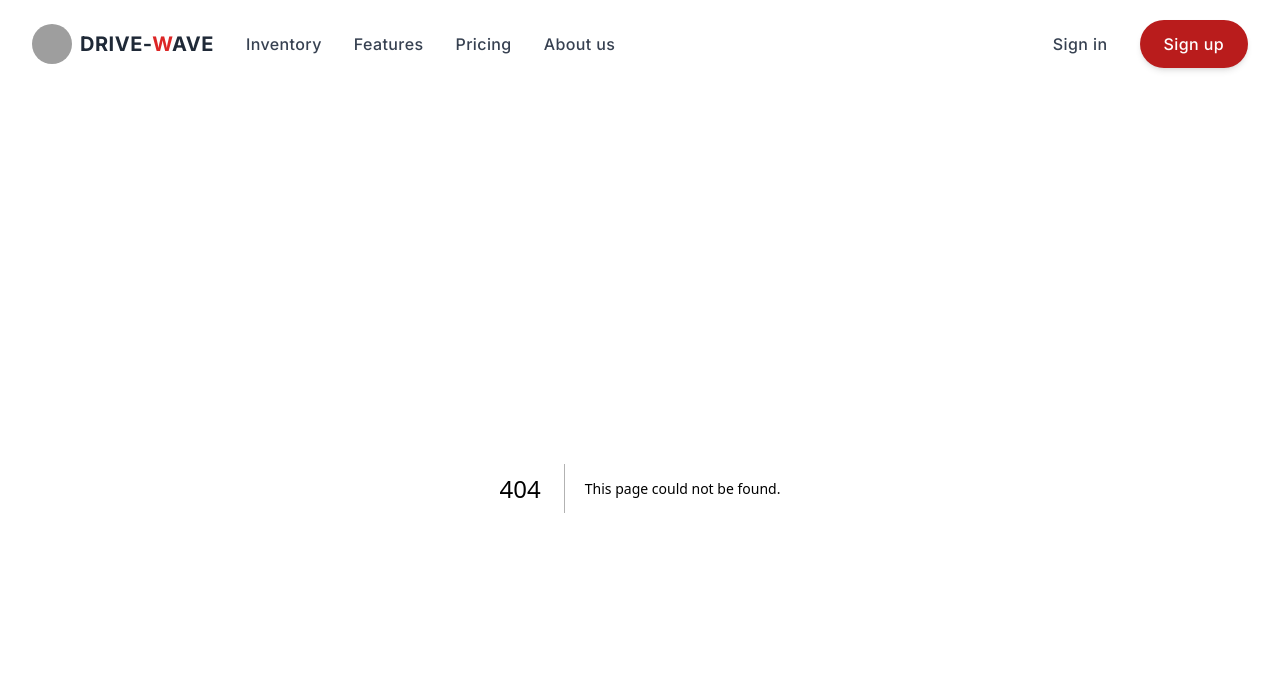
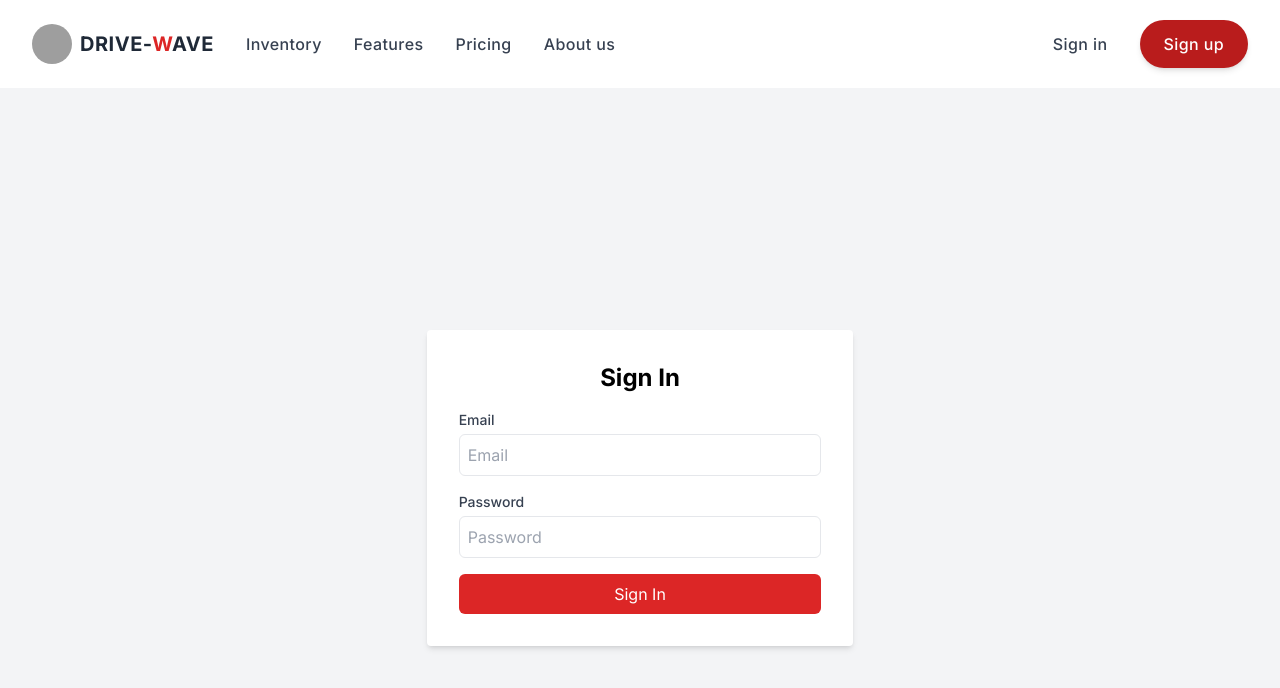
Before and after one commit to ashikul-repliq/demo-project-drive-wave, a Next.js app: page /sign-in in a window 1280 px wide. Before the commit this address had no page. Shown: the top 688 px of the page. Built offline with nearby package versions, Linux system fonts and the light colour scheme; grey boxes are pictures that could not be loaded.

Commit message:
sign-in-form-half-done

```diff
--- /dev/null
+++ b/app/sign-in/page.jsx
@@ -0,0 +1,59 @@
+'use client';
+
+import React from 'react';
+import { Formik, Form, Field, ErrorMessage } from 'formik';
+// import * as Yup from 'yup';
+
+const page = () => {
+  const initialValues = {
+
+    email: '',
+    password: '',
+
+  };
+
+//   const validationSchema = Yup.object({
+//     name: Yup.string().required('Name is Required'),
+//     email: Yup.string().email('Invalid email format').required('Email is Required'),
+//     password: Yup.string().required('Password is Required').min(6, 'Password must be at least 6 characters'),
+//     confirmPassword: Yup.string()
+//       .oneOf([Yup.ref('password'), null], 'Confirm password  must match Passwords ')
+//       .required('confirm password is Required'),
+//   });
+
+  const handleSubmit = (values, { resetForm }) => {
+    // You can handle the form submission here
+    console.log(values);
+    resetForm();
+  };
+
+  return (
+    <div className="min-h-screen flex items-center justify-center bg-gray-100">
+      <div className="bg-white p-8 rounded shadow-md w-full md:w-1/2 lg:w-1/3">
+        <h2 className="text-2xl font-bold flex items-center justify-center mb-4">Sign In</h2>
+        <Formik initialValues={initialValues}  onSubmit={handleSubmit}>
+          <Form>
+
+            <div className="mb-4">
+              <label htmlFor="email" className="block text-sm font-medium text-gray-700">Email</label>
+              <Field type="email" id="email" placeholder = 'Email' name="email" className="mt-1 p-2 w-full border rounded-md" />
+              <ErrorMessage name="email" component="div" className="text-red-500 text-sm mt-1" />
+            </div>
+            <div className="mb-4">
+              <label htmlFor="password" className="block text-sm font-medium text-gray-700">Password</label>
+              <Field type="password" id="password" name="password" placeholder = 'Password' className="mt-1 p-2 w-full border rounded-md" />
+              <ErrorMessage name="password" component="div" className="text-red-500 text-sm mt-1" />
+            </div>
+
+
+               <button type="submit" className="text-white p-2 rounded-md w-full bg-red-600 hover:bg-black ">Sign In</button>
+
+
+          </Form>
+        </Formik>
+      </div>
+    </div>
+  );
+};
+
+export default page;
--- a/app/sign-up/page.jsx
+++ b/app/sign-up/page.jsx
@@ -35,22 +35,22 @@ const page = () => {
           <Form>
             <div className="mb-4">
               <label htmlFor="name" className="block text-sm font-medium text-gray-700">Name</label>
-              <Field type="text" id="name" name="name" className="mt-1 p-2 w-full border rounded-md" />
+              <Field type="text" id="name" name="name" placeholder = 'Name' className="mt-1 p-2 w-full border rounded-md" />
               <ErrorMessage name="name" component="div" className="text-red-500 text-sm mt-1" />
             </div>
             <div className="mb-4">
               <label htmlFor="email" className="block text-sm font-medium text-gray-700">Email</label>
-              <Field type="email" id="email" name="email" className="mt-1 p-2 w-full border rounded-md" />
+              <Field type="email" id="email" name="email" placeholder = 'Email'   className="mt-1 p-2 w-full border rounded-md" />
               <ErrorMessage name="email" component="div" className="text-red-500 text-sm mt-1" />
             </div>
             <div className="mb-4">
-              <label htmlFor="password" className="block text-sm font-medium text-gray-700">Password</label>
-              <Field type="password" id="password" name="password" className="mt-1 p-2 w-full border rounded-md" />
+              <label htmlFor="password"  className="block text-sm font-medium text-gray-700">Password</label>
+              <Field type="password" placeholder = 'Password' id="password" name="password" className="mt-1 p-2 w-full border rounded-md" />
               <ErrorMessage name="password" component="div" className="text-red-500 text-sm mt-1" />
             </div>
             <div className="mb-4">
               <label htmlFor="confirmPassword" className="block text-sm font-medium text-gray-700">Confirm Password</label>
-              <Field type="password" id="confirmPassword" name="confirmPassword" className="mt-1 p-2 w-full border rounded-md" />
+              <Field type="password" placeholder = ' Confirm Password' id="confirmPassword" name="confirmPassword" className="mt-1 p-2 w-full border rounded-md" />
               <ErrorMessage name="confirmPassword" component="div" className="text-red-500 text-sm mt-1" />
             </div>
 
--- a/components/navbar/Navbar.jsx
+++ b/components/navbar/Navbar.jsx
@@ -68,7 +68,7 @@ const Navbar = () => {
         <ul className="xl:flex items-center hidden space-x-8 lg:flex">
           <li>
             <Link
-              href="/"
+              href="/sign-in"
               aria-label="Sign in"
               title="Sign in"
               className="font-medium tracking-wide text-gray-700 transition-colors duration-200 hover:text-deep-purple-accent-400"
@@ -170,7 +170,7 @@ const Navbar = () => {
                     </li>
                     <li>
                       <Link
-                        href="/"
+                        href="/sign-in"
                         className="font-medium tracking-wide text-gray-700 transition-colors duration-200 hover:text-purple-400"
                       >
                         Sign in
```
